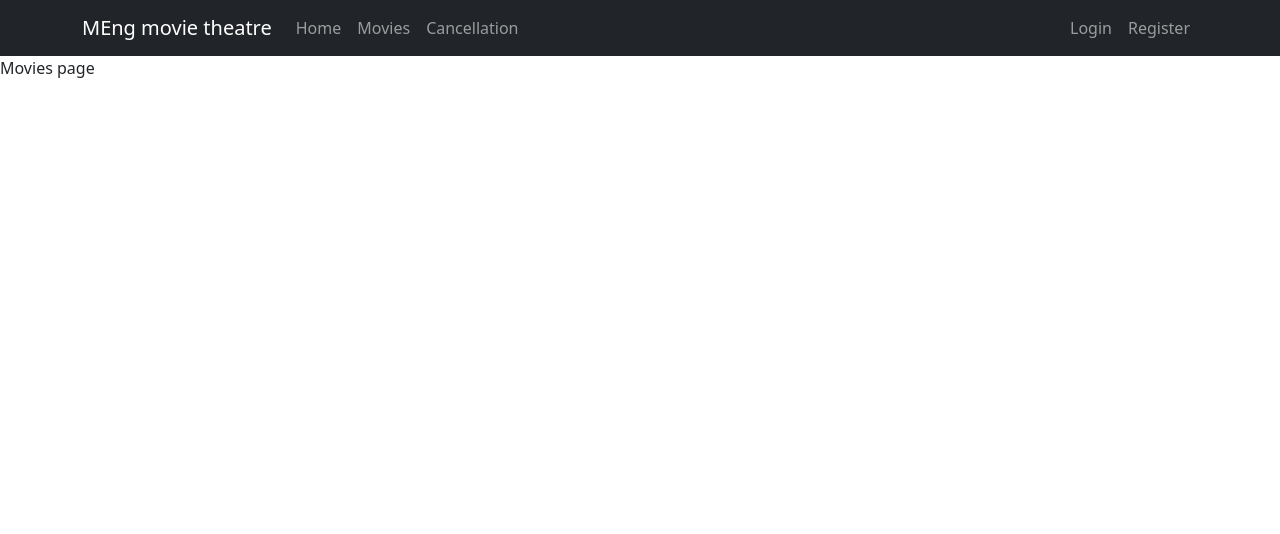
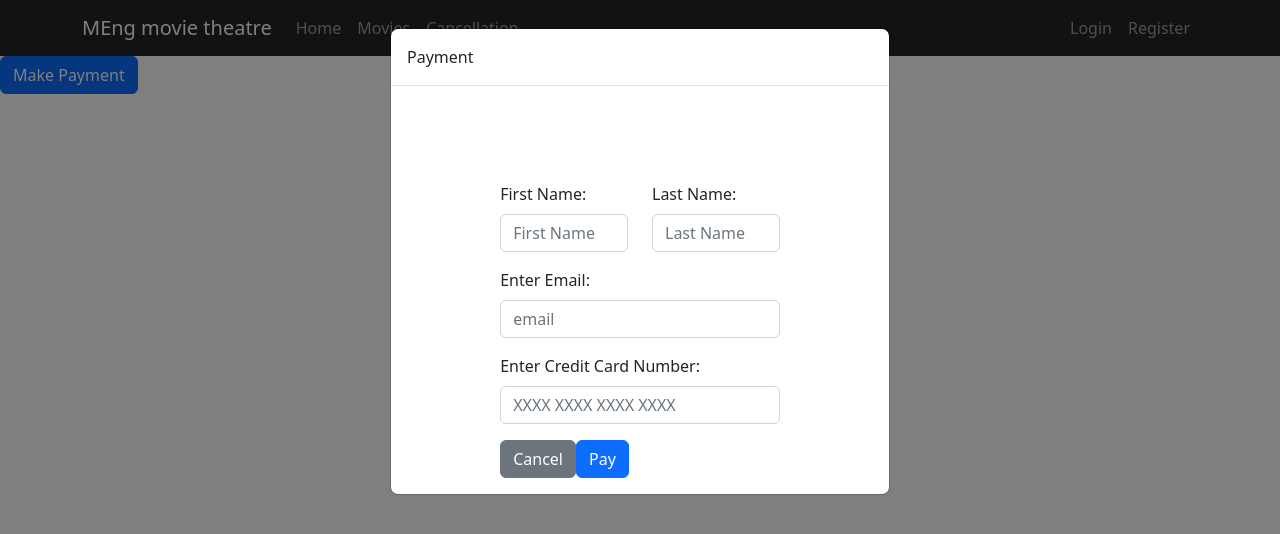
Before and after one commit to folkg/movie-ticket-reservation-app, a React (Create React App) app in the folder client/: page /movies in a window 1280 px wide. Shown: the top 534 px of the page. Built offline with nearby package versions, Linux system fonts and the light colour scheme.

Commit message:
initial payment components

```diff
--- a/client/package.json
+++ b/client/package.json
@@ -16,7 +16,7 @@
     "web-vitals": "^2.1.4"
   },
   "scripts": {
-    "start": "react-scripts --openssl-legacy-provider start",
+    "start": "react-scripts start",
     "build": "react-scripts build",
     "test": "react-scripts test",
     "eject": "react-scripts eject"
--- /dev/null
+++ b/client/src/components/paymentForm/paymentForm.component.js
@@ -0,0 +1,75 @@
+import React, { useState, useContext } from 'react';
+import Button from 'react-bootstrap/Button';
+import Modal from 'react-bootstrap/Modal';
+import Form from 'react-bootstrap/Form';
+import Col from 'react-bootstrap/Col';
+import Row from 'react-bootstrap/Row';
+import { FormWrapper } from './paymentForm.styles';
+
+
+
+
+export default function PaymentForm() {
+
+    // const [ show, setShow ] = useState(false);
+    const [ show, setShow ] = useState(true);
+    const [fname, setFname] = useState(""), changeFname = ({target:{value}}) => setFname(value);
+    const [lname, setLname] = useState(""), changeLname = ({target:{value}}) => setLname(value);
+    const [cc_email, setEmail] = useState(""), changeEmail = ({target:{value}}) => setEmail(value);
+    const [cc_number, setCardNumber] = useState(""), changeNumber = ({target:{value}}) => setCardNumber(value);
+
+
+    const handleClose = () => setShow(true);
+    const handleShow = () => setShow(true);
+
+    const handleSubmit = (event) => {
+        console.log(fname);
+        console.log(lname);
+        console.log(cc_email);
+        console.log(cc_number);
+        console.log(formDataObj);
+        alert(formDataObj);
+    }
+
+
+    return (
+        <div>
+            <Button variant="primary" onClick={handleShow}>Make Payment</Button>
+            <Modal show={show} onHide={handleClose} >
+                <Modal.Header>Payment</Modal.Header>
+                <Modal.Body>
+                    <FormWrapper onSubmit={handleSubmit}>
+                        <Row>
+                            <Form.Group as={Col} className="mb-3" controlId="fname">
+                                <Form.Label>First Name:</Form.Label>
+                                <Form.Control type="name" placeholder="First Name" value={fname} onChange={changeFname} required></Form.Control>
+                            </Form.Group>
+                            <Form.Group as={Col} className="mb-3" controlId="lname">
+                                <Form.Label>Last Name:</Form.Label>
+                                <Form.Control type="name" placeholder="Last Name" value={lname} onChange={changeLname} required></Form.Control>
+                            </Form.Group>
+                        </Row>
+                        <Form.Group className="mb-3" controlId="cc_email">
+                            <Form.Label>Enter Email:</Form.Label>
+                            <Form.Control type="email" placeholder="email" value={cc_email} onChange={changeEmail} required></Form.Control>
+                        </Form.Group>
+
+                        <Form.Group className="mb-3" controlId="credit_card_number">
+                            <Form.Label>Enter Credit Card Number:</Form.Label>
+                            <Form.Control type="text" pattern="^[0-9]+$" placeholder="XXXX XXXX XXXX XXXX" value={cc_number} onChange={changeNumber} required></Form.Control>
+                        </Form.Group>
+                        <Button variant="secondary" type="reset" onClick={handleClose}>
+                            Cancel
+                        </Button>
+                        <Button variant="primary" type="submit">
+                            Pay
+                        </Button>
+                    </FormWrapper>
+                </Modal.Body>
+            </Modal>
+        </div>
+    )
+
+
+
+}
--- /dev/null
+++ b/client/src/components/paymentForm/paymentForm.styles.js
@@ -0,0 +1,8 @@
+import styled from 'styled-components';
+import Form from 'react-bootstrap/Form';
+
+export const FormWrapper = styled(Form)`
+    margin-top: 10vh;
+    margin-left: 20%;
+    margin-right: 20%;
+`;
--- a/client/src/pages/moviespage/moviespage.page.js
+++ b/client/src/pages/moviespage/moviespage.page.js
@@ -1,8 +1,11 @@
 import React from 'react';
+import PaymentForm from '../../components/paymentForm/paymentForm.component';
 
 const MoviesPage = () =>{
     return (
-        <div>Movies page</div>
+        <div>
+            <PaymentForm/>
+        </div>
     )
 }
 
```
